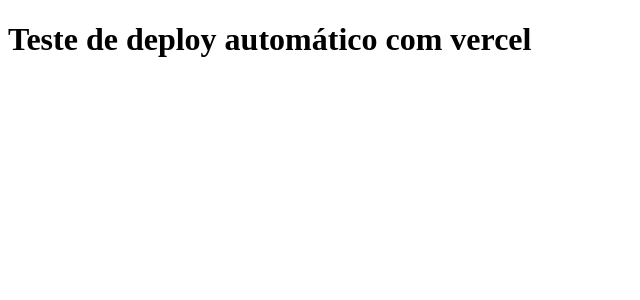
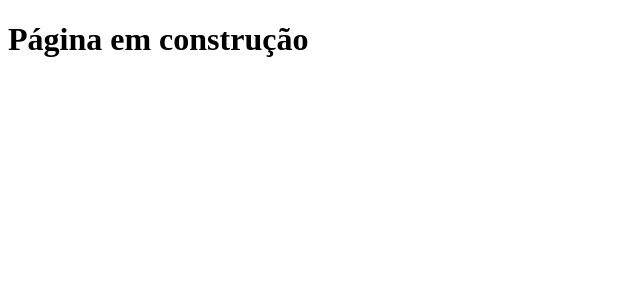
Before and after one commit to joaopdadv/tabnews, a Next.js app: page / in a window 1280 px wide. Shown: the top 300 px of the page, without its empty margins (0-640 px from the left). Built offline with nearby package versions, Linux system fonts and the light colour scheme.

Commit message:
Adiciona texto em construção

```diff
--- a/pages/index.js
+++ b/pages/index.js
@@ -1,5 +1,5 @@
 function Home() {
-    return <h1>Teste de deploy automático com vercel</h1>;
+    return <h1>Página em construção</h1>;
 }
 
 export default Home;
```
Also changed, not shown: 2 other files (tests, documents, lock files or other folders).
